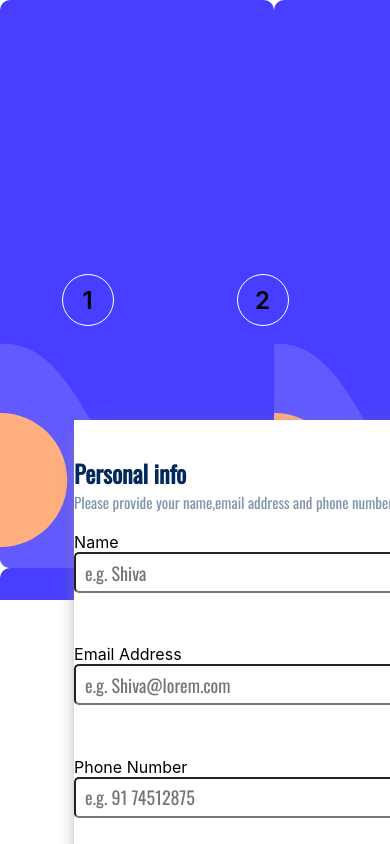
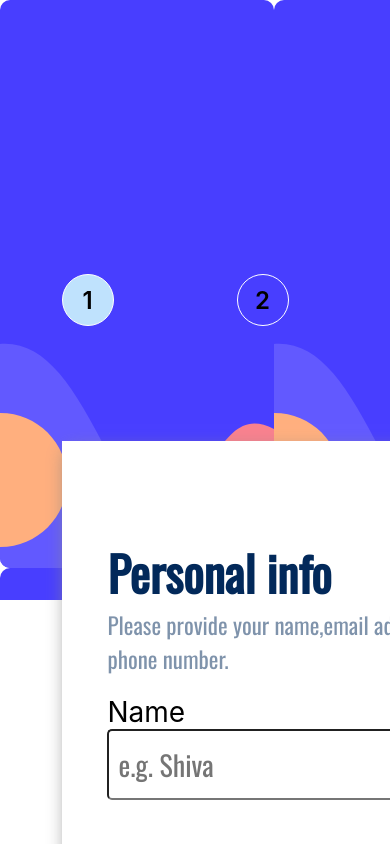
Before and after one commit to jyotirmoy-sinhababu/Multi-step-form, a React (Create React App) app: page / in a window 390 px wide. Shown: the top 844 px of the page. Built offline with nearby package versions, Linux system fonts and the light colour scheme; the HTML template or start-up script is replaced by a standard one.

Commit message:
style added to info cnt

```diff
--- a/src/components/info/info.css
+++ b/src/components/info/info.css
@@ -52,3 +52,21 @@
   font-size: 19px;
   cursor: pointer;
 }
+
+@media screen and (max-width: 600px) {
+  .input-box {
+    height: 67px;
+    font-size: 28px;
+  }
+
+  .input-label {
+    font-size: 28px;
+  }
+
+  .info-cnt-header {
+    font-size: 48px;
+  }
+  .info-note {
+    font-size: 23px;
+  }
+}
--- a/src/components/sideBar/SideBar.js
+++ b/src/components/sideBar/SideBar.js
@@ -49,22 +49,22 @@ const SideBar = () => {
       </div>{' '}
       <div className='sideBar-mobile-view'>
         <div
-          className={`sidebar-mobile-num-cnt ${count == 3 ? 'isOn' : 'off'}`}
+          className={`sidebar-mobile-num-cnt ${count == 0 ? 'isOn' : 'off'}`}
         >
           <p className='num'>1</p>
         </div>{' '}
         <div
-          className={`sidebar-mobile-num-cnt ${count == 3 ? 'isOn' : 'off'}`}
+          className={`sidebar-mobile-num-cnt ${count == 1 ? 'isOn' : 'isOff'}`}
         >
           <p className='num'>2</p>
         </div>{' '}
         <div
-          className={`sidebar-mobile-num-cnt ${count == 3 ? 'isOn' : 'off'}`}
+          className={`sidebar-mobile-num-cnt ${count == 2 ? 'isOn' : 'isOff'}`}
         >
           <p className='num'>3</p>
         </div>{' '}
         <div
-          className={`sidebar-mobile-num-cnt ${count == 3 ? 'isOn' : 'off'}`}
+          className={`sidebar-mobile-num-cnt ${count == 3 ? 'isOn' : 'isOff'}`}
         >
           <p className='num'>4</p>
         </div>
--- a/src/pages/container/Container.js
+++ b/src/pages/container/Container.js
@@ -32,7 +32,7 @@ const MainPage = ({}) => {
 
   return (
     <div className='form-cnt'>
-      <form autoComplete='on'>
+      <form className='form' autoComplete='on'>
         {count == 0 ? (
           <YourInfo inputData={inputData} setInputData={setInputData} />
         ) : count == 1 ? (
--- a/src/pages/container/container.css
+++ b/src/pages/container/container.css
@@ -1,7 +1,4 @@
 .form-cnt {
-  position: absolute;
-  top: 40%;
-  left: 19%;
   display: flex;
   flex-direction: column;
   padding-top: 35px;
@@ -10,33 +7,6 @@
   height: 500px;
   width: 500px;
   background-color: white;
-  box-shadow: 5px 10px 18px #888888;
-}
-
-.form {
-  height: 400px;
-  width: 400px;
-}
-
-.cnt-btn {
-  display: flex;
-  gap: 18.6rem;
-  width: 450px;
-}
-
-.nxt-btn {
-  width: 120px;
-  height: 40px;
-  background-color: hsl(213, 96%, 18%);
-  color: aliceblue;
-  border-radius: 7px;
-  cursor: pointer;
-  font-family: 'Oswald', sans-serif;
-}
-
-.empty-div {
-  width: 120px;
-  height: 40px;
 }
 
 .back-btn {
@@ -67,3 +37,16 @@
 .formBtnOn {
   display: none;
 }
+
+@media screen and (max-width: 620px) {
+  .form-cnt {
+    position: absolute;
+    left: 16%;
+    top: 42%;
+    display: flex;
+    justify-content: center;
+    align-items: center;
+    box-shadow: 5px 10px 18px #888888;
+    height: 800px;
+  }
+}
```
